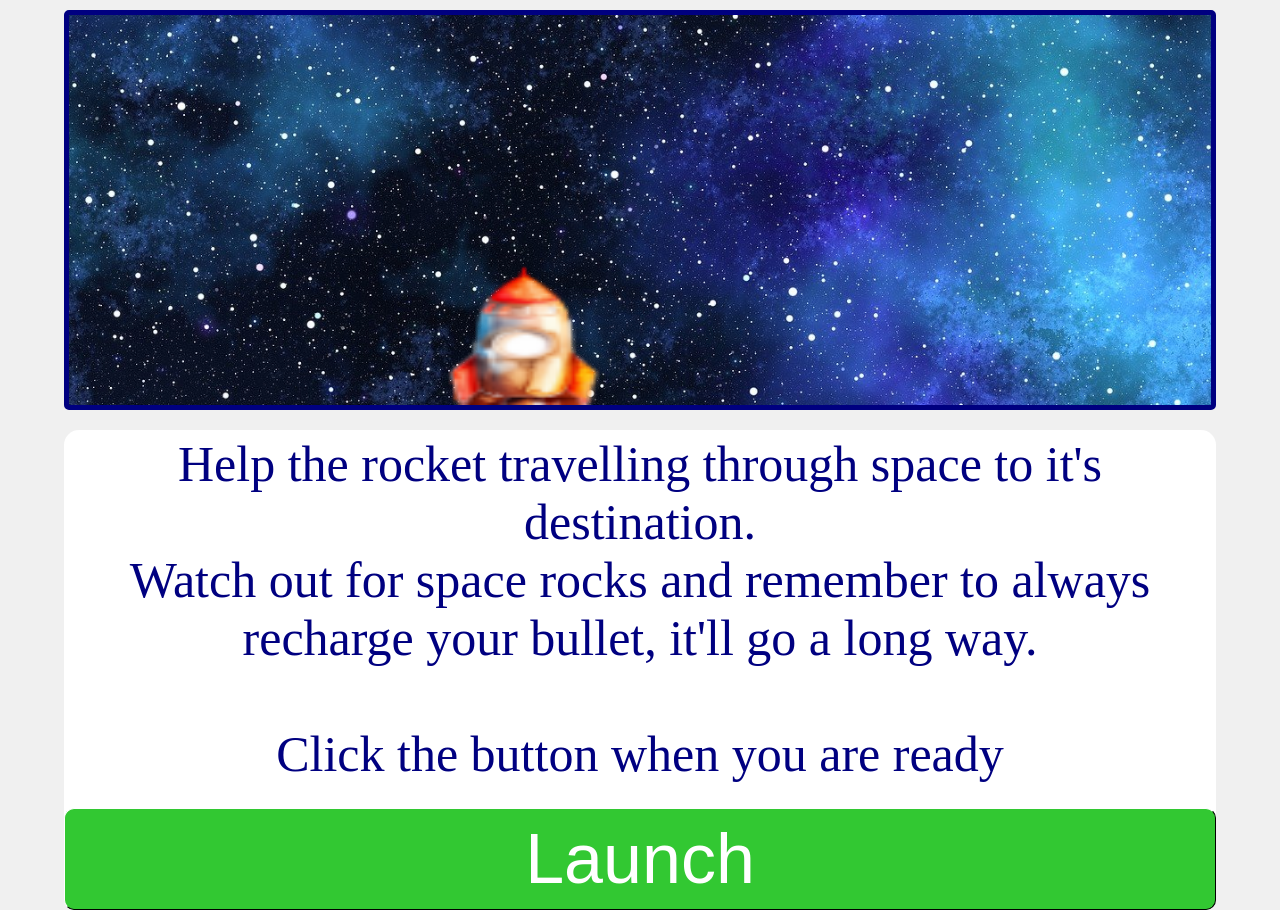
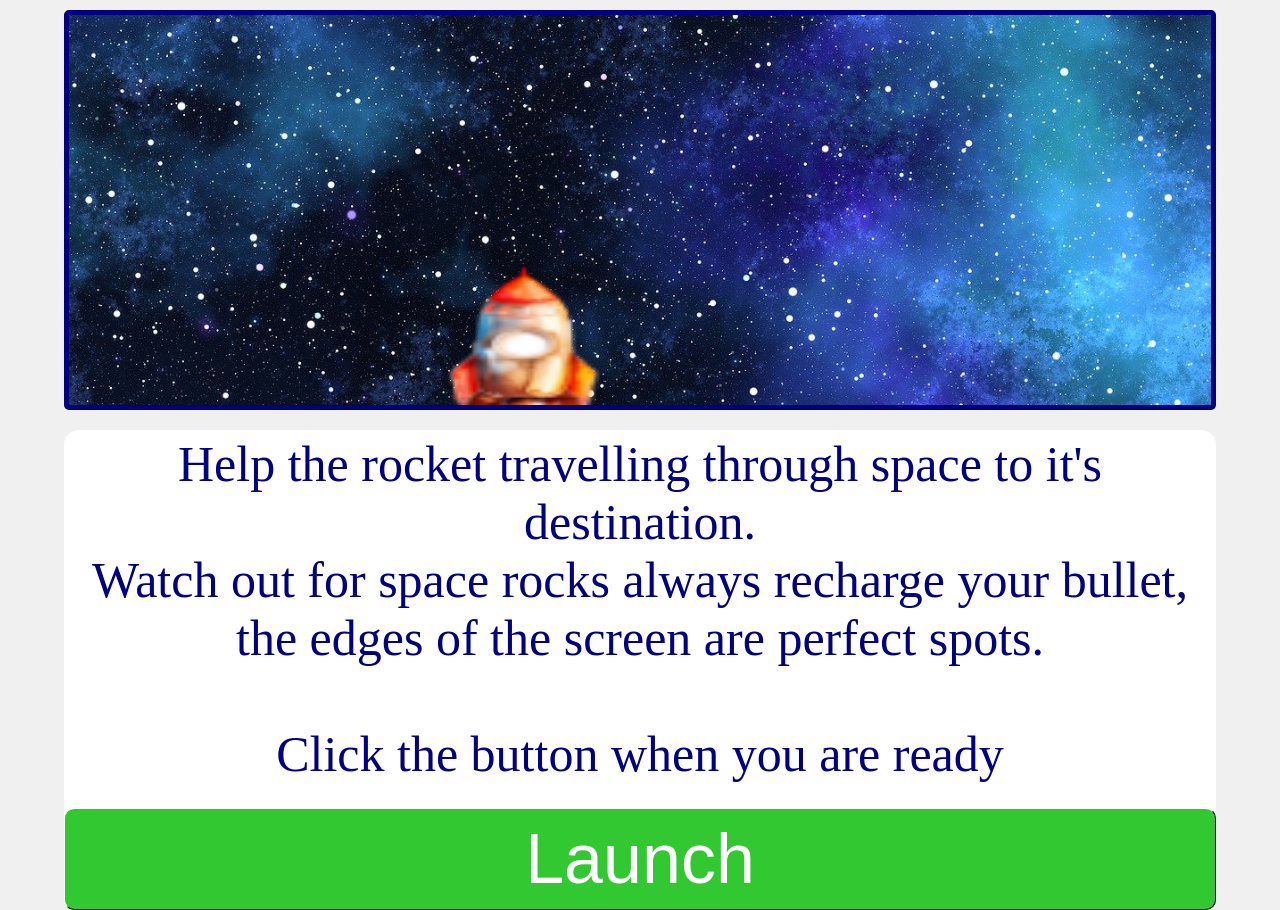
Before and after one commit to john1183-prog/mathprac.github.io, a plain HTML site: page index.html in a window 1280 px wide. Drawn offline with Linux system fonts and the light colour scheme.

Commit message:
Update index.html

```diff
--- a/index.html
+++ b/index.html
@@ -7,7 +7,7 @@
   <body>
     <canvas id="mycanvas"></canvas>
     <div class="home" id="homeMsg">
-      <p>Help the rocket travelling through space to it's destination. <br> Watch out for space rocks and remember to always recharge your bullet, it'll go a long way. <br><br> Click the button when you are ready</p>
+      <p>Help the rocket travelling through space to it's destination. <br> Watch out for space rocks always recharge your bullet, the edges of the screen are perfect spots. <br><br> Click the button when you are ready</p>
       <button onclick="launch()">Launch</button>
     </div>
 
@@ -31,6 +31,7 @@
       </div>
 
     <div class="keyboard">
+      <p></p>
       <button onclick="add(9)">9</button>
       <button onclick="add(8)">8</button>
       <button onclick="add(7)">7</button>
```
